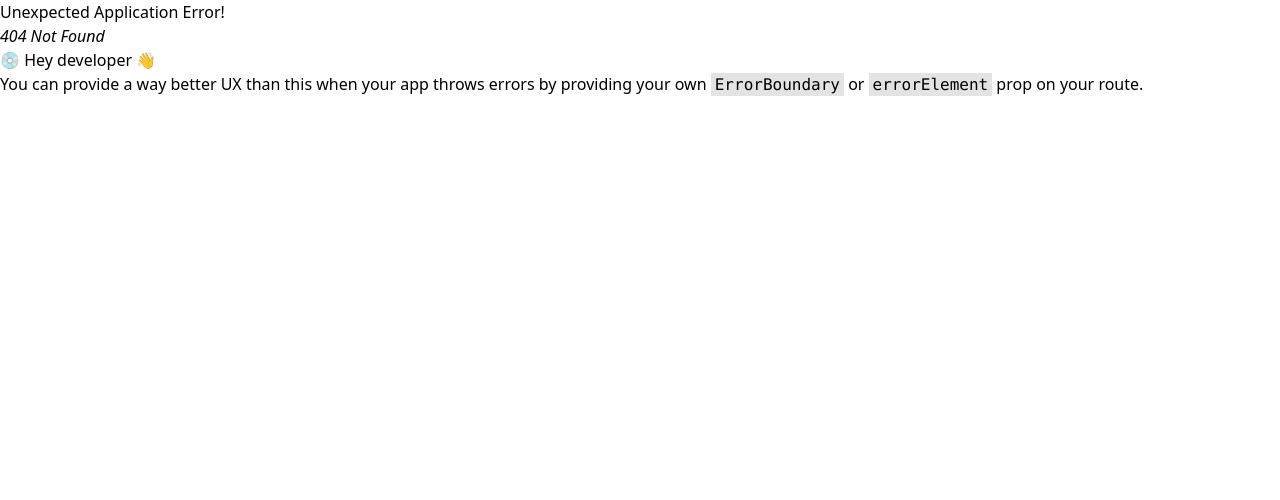
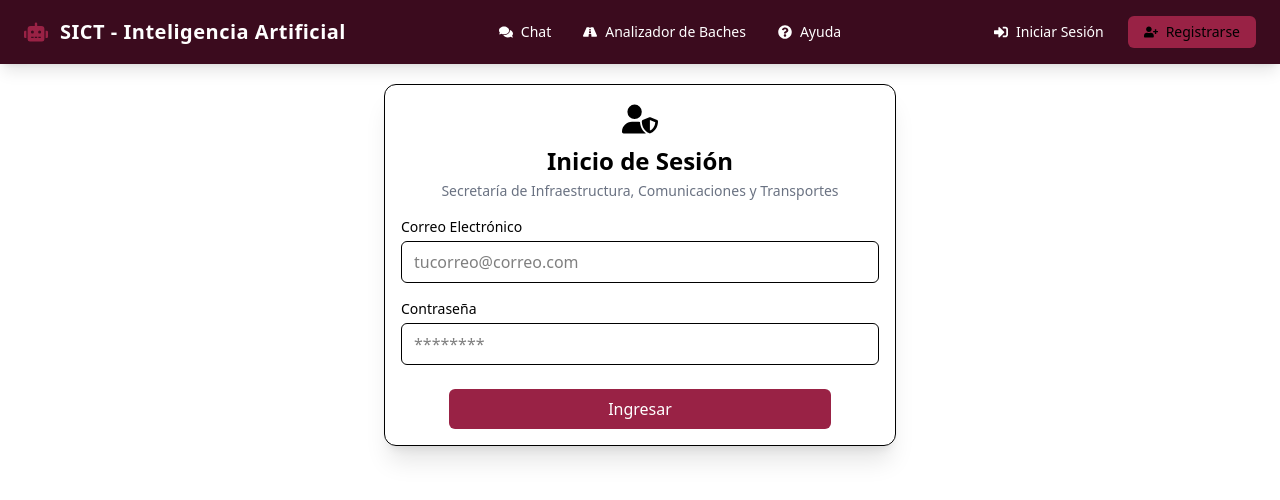
Before and after one commit to LudwingHA/RAG-Front, a React (Vite) app: page /login in a window 1280 px wide. Before the commit this address had no page. Shown: the top 500 px of the page. Built offline with nearby package versions, Linux system fonts and the light colour scheme.

Commit message:
feat: implementando interfaz de login no funcional

```diff
--- a/src/auth/pages/Login.jsx
+++ b/src/auth/pages/Login.jsx
@@ -1,7 +1,63 @@
 import React from 'react'
+import { Layout } from '../../layout/Layout'
+import { FaUserShield } from 'react-icons/fa6'
 
 export const Login = () => {
   return (
-    <div>Login</div>
+    <>
+    <Layout>
+          <div className="flex items-center justify-center bg-[--color-background] px-4">
+            <div className="w-full max-w-lg bg-[--color-card] shadow-xl rounded-xl p-4 border border-[--color-border]">
+
+              {/* Encabezado */}
+              <div className="flex flex-col items-center mb-4">
+                <FaUserShield className="text-4xl text-[--color-secondary] mb-2" />
+                <h2 className="text-2xl font-bold text-[--color-primary]">
+                  Inicio de Sesión
+                </h2>
+                <p className="text-sm text-gray-500 text-center mt-1">
+                  Secretaría de Infraestructura, Comunicaciones y Transportes
+                </p>
+              </div>
+
+              {/* Formulario */}
+              <form className="space-y-4">
+                <div>
+                  <label className="block text-sm font-medium text-[--color-primary] mb-1">
+                    Correo Electrónico
+                  </label>
+                  <input
+                    type="email"
+                    name="email"
+                    placeholder="tucorreo@correo.com"
+                    className="w-full px-3 py-2 border border-[--color-border] rounded-md focus:outline-none focus:ring-2 focus:ring-[--color-secondary]"
+                  />
+                </div>
+
+                <div>
+                  <label className="block text-sm font-medium text-[--color-primary] mb-1">
+                    Contraseña
+                  </label>
+                  <input
+                    type="password"
+                    placeholder="********"
+                    className="w-full px-3 py-2 border border-[--color-border] rounded-md focus:outline-none focus:ring-2 focus:ring-[--color-secondary]"
+                  />
+                </div>
+                {/* Botón */}
+               <div className="flex justify-center">
+                 <button
+                  type="submit"
+                  className="w-4/5 bg-[var(--color-secondary)] cursor-pointer hover:bg-[var(--color-primary)] text-white py-2 rounded-md font-medium transition duration-300 mt-2"
+                >
+                  Ingresar
+                </button>
+               </div>
+
+              </form>
+            </div>
+          </div>
+        </Layout>
+    </>
   )
 }
--- /dev/null
+++ b/src/context/AuthContext.jsx
@@ -0,0 +1,29 @@
+import { createContext, useContext, useState, useEffect } from "react";
+
+const AuthContext = createContext();
+
+export const AuthProvider = ({ children }) => {
+  const [token, setToken] = useState(
+    localStorage.getItem("token") || null
+  );
+
+  const login = (jwtToken) => {
+    localStorage.setItem("token", jwtToken);
+    setToken(jwtToken);
+  };
+
+  const logout = () => {
+    localStorage.removeItem("token");
+    setToken(null);
+  };
+
+  const isAuthenticated = !!token;
+
+  return (
+    <AuthContext.Provider value={{ token, login, logout, isAuthenticated }}>
+      {children}
+    </AuthContext.Provider>
+  );
+};
+
+export const useAuth = () => useContext(AuthContext);
--- a/src/layout/components/Navbar.jsx
+++ b/src/layout/components/Navbar.jsx
@@ -24,7 +24,7 @@
           <div className="hidden md:flex gap-8 text-sm font-medium">
 
             <Link
-              to="/chat"
+              to="/"
               className="flex items-center gap-2 hover:text-[var(--color-secondary)] transition duration-300"
             >
               <FaComments />
--- a/src/main.jsx
+++ b/src/main.jsx
@@ -3,8 +3,11 @@
 import './assets/styles/main.css'
 import { RouterProvider } from 'react-router-dom'
 import { router } from './router/RouterConfig'
+import { AuthProvider } from './context/AuthContext'
 createRoot(document.getElementById('root')).render(
   <StrictMode>
-   <RouterProvider router={router}></RouterProvider>
+   <AuthProvider>
+    <RouterProvider router={router}></RouterProvider>
+   </AuthProvider>
   </StrictMode>
 )
--- /dev/null
+++ b/src/pages/baches/DectecPothole.jsx
@@ -0,0 +1,17 @@
+import React from 'react'
+import { Layout } from '../../layout/Layout'
+
+export const DectecPothole = () => {
+  return (
+<>
+    <Layout>
+         <div><h1>Detectar Baches</h1>
+    <label htmlFor="file">Sube el archivo</label>
+    <input type="file" name="file" id="" />
+    <button>Detectar</button>
+    </div>
+    </Layout>
+</>
+
+  )
+}
--- /dev/null
+++ b/src/pages/help/HelpPage.jsx
@@ -0,0 +1,12 @@
+import React from 'react'
+import { Layout } from '../../layout/Layout'
+
+export const HelpPage = () => {
+  return (
+    <>
+    <Layout>
+        <h1>Help Page</h1>
+    </Layout>
+    </>
+  )
+}
--- a/src/pages/home/Home.jsx
+++ b/src/pages/home/Home.jsx
@@ -4,7 +4,9 @@
 export const Home = () => {
   return (
     <Layout>
-      <h1>Home</h1>
+      <div className='w-4/5 m-auto flex flex-row justify-center gap-2 items-center'>
+      <input className='border w-full p-4 rounded-2xl' type="text" placeholder='Preguntame......' />
+        <button className='bg-[var(--color-primary)] h-full text-amber-50 p-4 rounded-4xl cursor-pointer hover:bg-[var(--color-secondary)]'>Mandar</button></div>
     </Layout>
   )
 }
```
Also changed, not shown: src/router/RouterConfig.jsx (+11 -1 lines).
